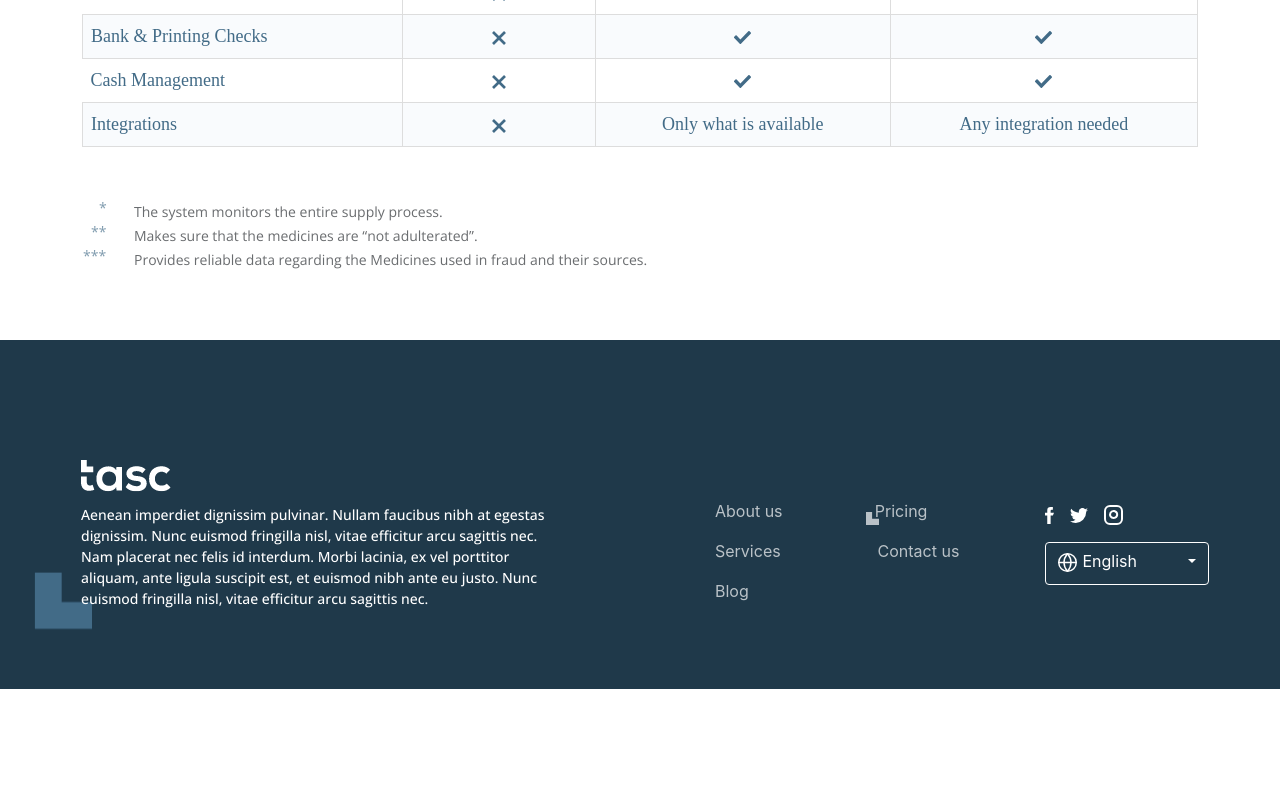
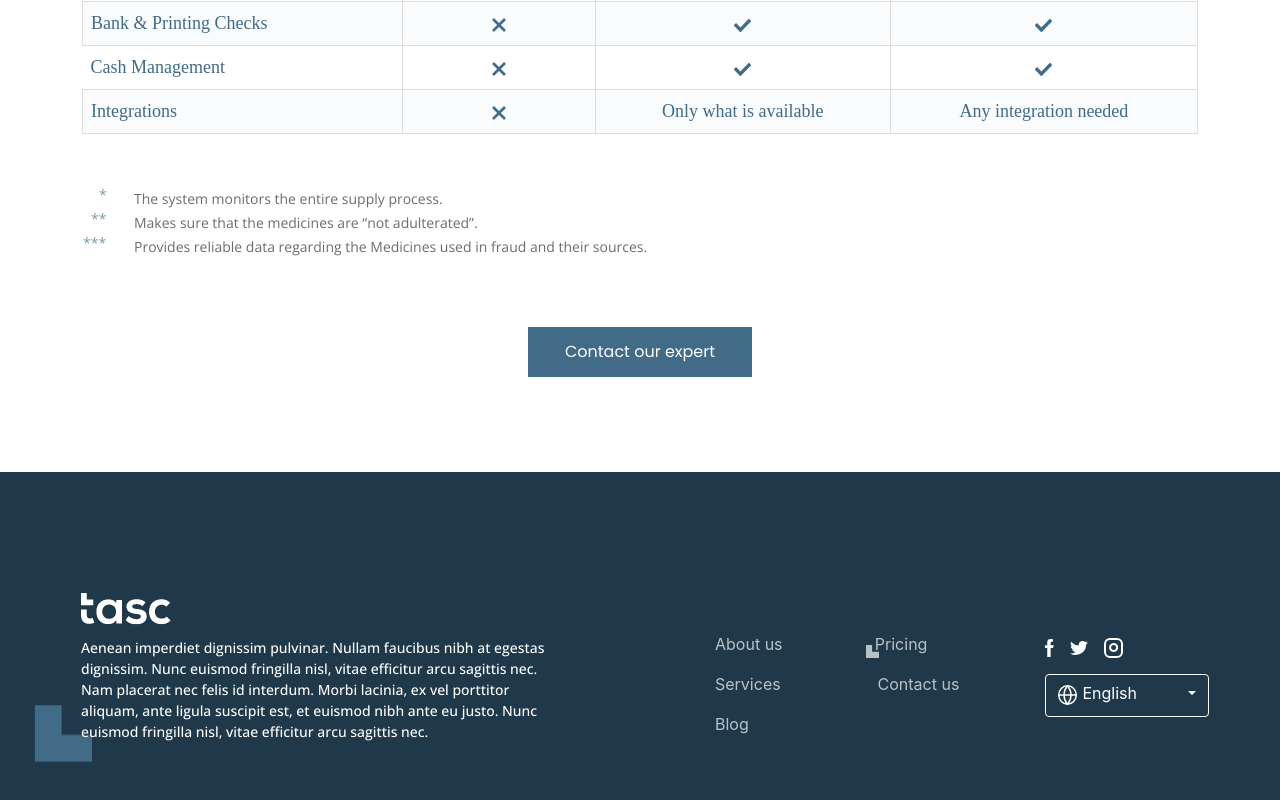
Before and after one commit to NancyAhmed97/tasc-project, a React (Create React App) app: page /pricing in a window 1280 px wide. Shown: the part 918-1718 px from the top of the page. Before the commit the page ends 1607 px from the top, so only its background shows below. Built offline with nearby package versions, Linux system fonts and the light colour scheme.

Commit message:
add button

```diff
--- a/src/Modules/Login/Login.js
+++ b/src/Modules/Login/Login.js
@@ -1,6 +1,6 @@
 import React from 'react'
 import Navbar from '../Common/Navbar/Navbar'
-import LoginForm from '../Login/LoginForm/LoginForm'
+// import LoginForm from '../Login/LoginForm/LoginForm'
 import "./Login.css"
 
 function Login() {
--- a/src/Modules/Price/Components/ApplicationPrices/ApplicationPrices.css
+++ b/src/Modules/Price/Components/ApplicationPrices/ApplicationPrices.css
@@ -87,6 +87,21 @@ table {
     font-family: "Open Sans";
     opacity: 0.67;
 }
+.ApplicationPrices .button{
+    text-align: center;
+}
+.ApplicationPrices button
+{
+    height: 50px;
+    width: 224px;
+    background-color: #426B87;
+    border: none;
+    color: #fff;
+    font-size: 16px;
+    font-family: 'Poppins';
+    margin-bottom: 95px;
+
+}
 @media only screen and (max-width: 768px) {
     table tr td
     {
--- a/src/Modules/Price/Components/ApplicationPrices/ApplicationPrices.js
+++ b/src/Modules/Price/Components/ApplicationPrices/ApplicationPrices.js
@@ -116,7 +116,9 @@ function ApplicationPrices() {
             their sources.
           </li>
         </ul>
-        <div></div>
+        <div className="button">
+            <button>Contact our expert</button>
+        </div>
       </Container>
     </div>
   );
```
